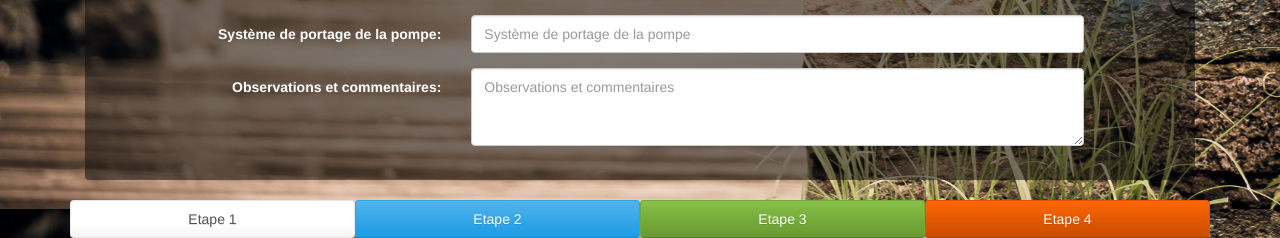
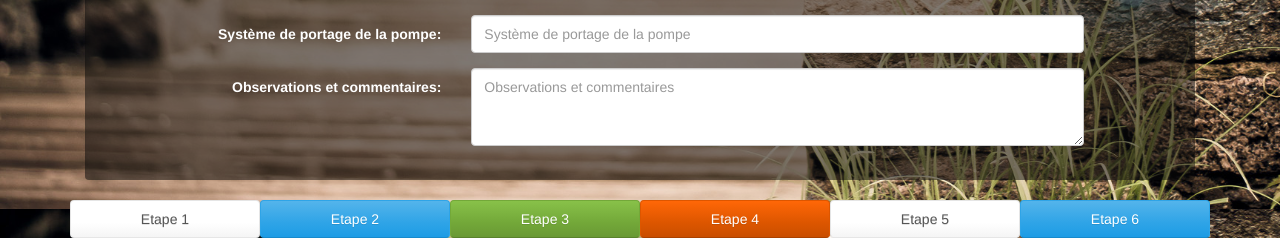
Before and after one commit to Andryhsm/project, a PHP site: page /page.php in a window 1280 px wide. Shown: the part 1391-1629 px from the top of the page. Run offline with PHP 8.4, Linux system fonts and the light colour scheme; the visitor is signed in with stand-in values (Sample User, id 1).

Commit message:
nanampy etape

```diff
--- a/page.php
+++ b/page.php
@@ -181,6 +181,8 @@
                     forceParse: 0
                 });
                 $("#1").click(function () {
+                    $("#etape6").hide();
+                    $("#etape5").hide();
                     $("#etape4").hide();
                     $("#etape3").hide();
                     $("#etape2").hide();
@@ -191,6 +193,8 @@
                     $("#etape1").hide();
                     $("#etape3").hide();
                     $("#etape4").hide();
+                    $("#etape5").hide();
+                    $("#etape6").hide();
                     var Horaire1 = "",
                             Horaire2 = "",
                             Horaire3 = "",
@@ -647,6 +651,8 @@
                     $("#etape1").hide();
                     $("#etape2").hide();
                     $("#etape4").hide();
+                    $("#etape5").hide();
+                    $("#etape6").hide();
 
                     var date1 = "", date2 = "", date3 = "", date4 = "", date5 = "", date6 = "", date7 = "", date8 = "", date9 = "";
                     var taille1 = 0, taille2 = 0, taille3 = 0, taille4 = 0, taille5 = 0, taille6 = 0, taille7 = 0, taille8 = 0, taille9 = 0;
@@ -846,6 +852,24 @@
                     $("#etape1").hide();
                     $("#etape2").hide();
                     $("#etape3").hide();
+                    $("#etape5").hide();
+                    $("#etape6").hide();
+                });
+                $("#5").click(function () {
+                    $("#etape5").show();
+                    $("#etape1").hide();
+                    $("#etape2").hide();
+                    $("#etape3").hide();
+                    $("#etape4").hide();
+                    $("#etape6").hide();
+                });
+                $("#6").click(function () {
+                    $("#etape6").show();
+                    $("#etape1").hide();
+                    $("#etape2").hide();
+                    $("#etape3").hide();
+                    $("#etape5").hide();
+                    $("#etape4").hide();
                 });
             });
         </script>
@@ -896,7 +920,13 @@
                 <div class="item"  id="etape3" style="display: none;">
                     <?php require './etape3.php'; ?>
                 </div>
-                <div class="item" id="etape4" style="display: none;">
+                <div class="item"  id="etape4" style="display: none;">
+                    eto ny 4
+                </div>
+                <div class="item"  id="etape5" style="display: none;">
+                    eto ny 5
+                </div>
+                <div class="item" id="etape6" style="display: none;">
                     <div class="container"  style="margin-top: 230px;">
                         <div class="col-lg-3 col-md-offset-1">
                             <center>
@@ -929,10 +959,12 @@
             <button type="submit" class="btn btn-primary hidden" id="save">Enregistrement</button>
         </form>
         <div class="container">
-            <button class="btn btn-default col-md-3 col-lg-3 col-sm-12 col-xs-12" id="1">Etape 1</button>
-            <button class="btn btn-primary col-md-3 col-lg-3 col-sm-12 col-xs-12" id="2">Etape 2</button>
-            <button class="btn btn-success col-md-3 col-lg-3 col-sm-12 col-xs-12" id="3">Etape 3</button>
-            <button class="btn btn-warning col-md-3 col-lg-3 col-sm-12 col-xs-12" id="4">Etape 4</button>
+            <button class="btn btn-default col-md-2 col-lg-2 col-sm-12 col-xs-12" id="1">Etape 1</button>
+            <button class="btn btn-primary col-md-3 col-lg-2 col-sm-12 col-xs-12" id="2">Etape 2</button>
+            <button class="btn btn-success col-md-2 col-lg-2 col-sm-12 col-xs-12" id="3">Etape 3</button>
+            <button class="btn btn-warning col-md-2 col-lg-2 col-sm-12 col-xs-12" id="4">Etape 4</button>
+            <button class="btn btn-default col-md-2 col-lg-2 col-sm-12 col-xs-12" id="5">Etape 5</button>
+            <button class="btn btn-primary col-md-2 col-lg-2 col-sm-12 col-xs-12" id="6">Etape 6</button>
         </div>
 
         <button class="btn btn-primary btn-lg hidden" id="triggerwarning" data-toggle="modal" data-target="#loginerror"></button>
```
